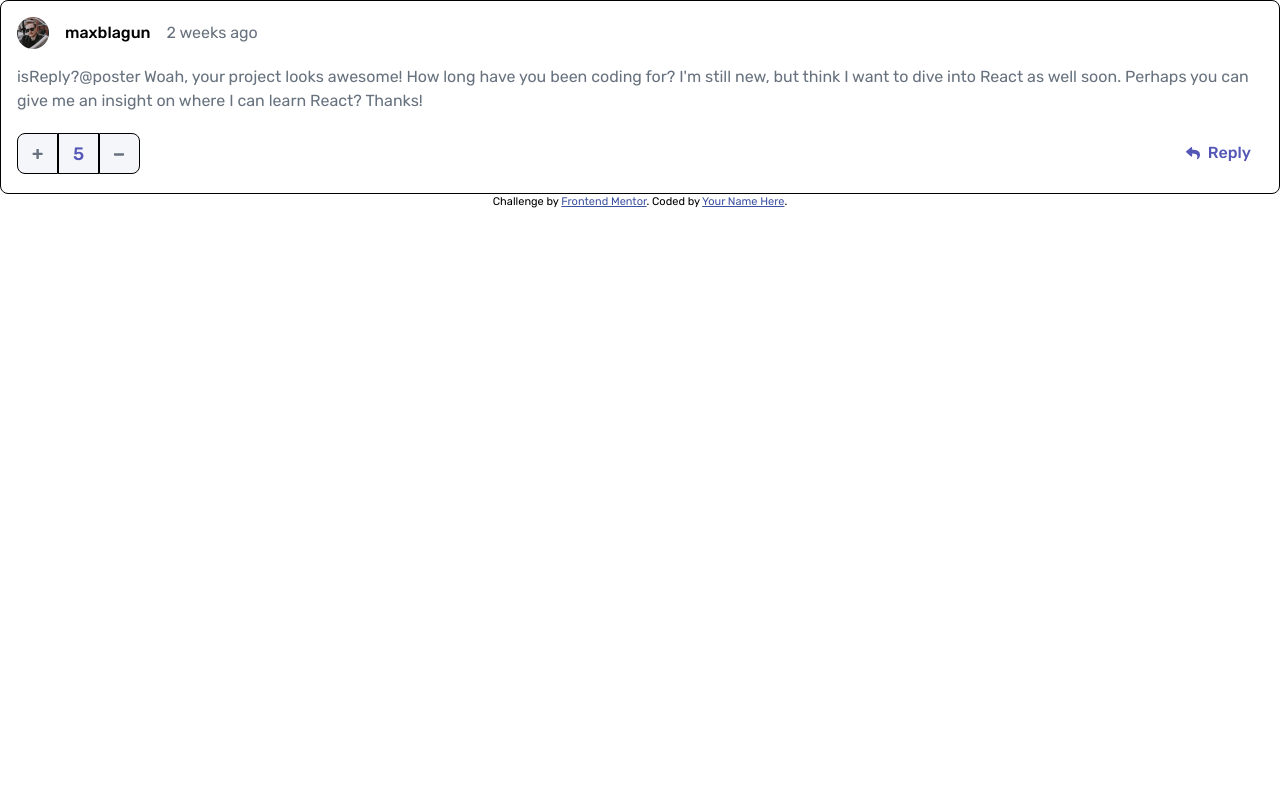
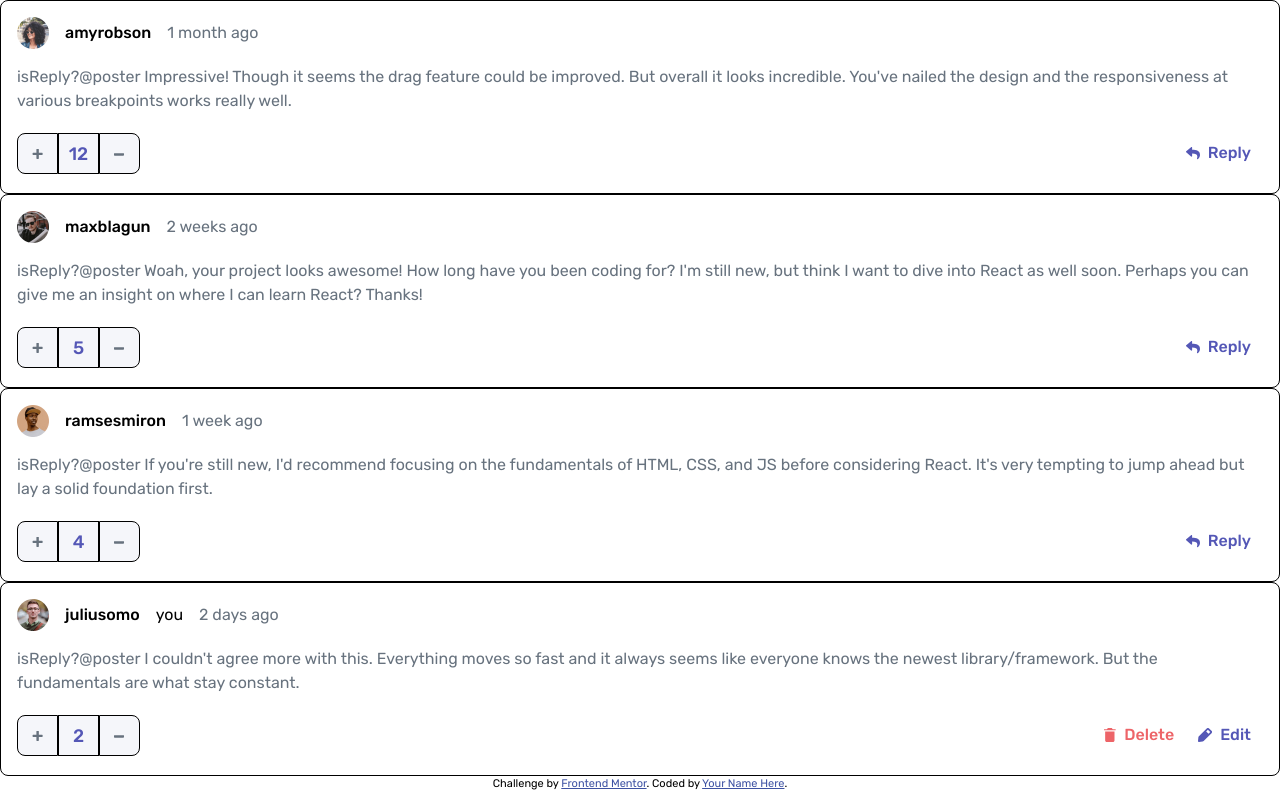
Before and after one commit to lawrence-yoon/interactive-comments-section, a React (Vite) app: page / in a window 1280 px wide. Built offline with nearby package versions, Linux system fonts and the light colour scheme.

Commit message:
add post area dynamic items map function

```diff
--- a/src/App.jsx
+++ b/src/App.jsx
@@ -1,6 +1,7 @@
 import { useState } from "react";
 import "./App.css";
 import Attribution from "./components/features/Attribution";
+import PostArea from "./components/features/PostArea";
 import Post from "./components/features/Post";
 import {
   ModalDeleteButton,
@@ -18,11 +19,11 @@ import {
 import data from "../data.json";
 
 function App() {
-  const [appData, setAppData] = useState(data);
-  console.log(appData);
+  console.log(data);
   return (
     <div className="App">
-      <Post {...appData} />
+      {/* <Post {...appData} /> */}
+      <PostArea {...data} />
       <Attribution />
       {/* <ModalDeleteButton />
       <ModalCancelButton />
--- a/src/components/features/Post/index.jsx
+++ b/src/components/features/Post/index.jsx
@@ -5,14 +5,14 @@ import {
   DeleteButton,
   UpvoteButton,
   DownvoteButton,
-} from "../../ui/Button";
+} from "/src/components/ui/Button";
 
-export default function Post({ currentUser, comments }) {
-  const example = comments[1];
-  const { id, content, createdAt, score, user, replies } = example;
+export default function Post({ currentUser, commentData }) {
+  const { id, content, createdAt, score, user, replies } = commentData;
   const { username, image } = user;
 
   return (
+    <>
       <div className="card-container">
         <div className="id-container">
           <img src={image.png} alt="" />
@@ -44,5 +44,10 @@ export default function Post({ currentUser, comments }) {
           <DownvoteButton />
         </div>
       </div>
+      {replies &&
+        replies.map((reply) => (
+          <Post commentData={reply} currentUser={currentUser} />
+        ))}
+    </>
   );
 }
--- a/src/components/features/Post/module.css
+++ b/src/components/features/Post/module.css
@@ -1,3 +1,8 @@
+.reply-container {
+  padding-left: 1rem;
+  border-left: 2px hsl(211, 10%, 45%) solid;
+}
+
 .card-container {
   /*this margin left will be used when nesting replies
 
--- a/src/components/features/PostArea/index.jsx
+++ b/src/components/features/PostArea/index.jsx
@@ -1,49 +1,14 @@
-/*import React from "react";
+import Post from "../Post";
 
-function Comment({ author, text, children }) {
+function PostArea({ currentUser, comments }) {
   return (
     <div>
-      <p>
-        <strong>{author}</strong>: {text}
-      </p>
-      {children && children.map((child) => <Comment {...child} key={child.id} />)}
+      {comments &&
+        comments.map((comment) => (
+          <Post commentData={comment} currentUser={currentUser} />
+        ))}
     </div>
   );
 }
 
-function CommentList({ comments }) {
-  return (
-    <div>
-      {comments.map((comment) => (
-        <Comment {...comment} key={comment.id} />
-      ))}
-    </div>
-  );
-}
-
-export default function App() {
-  const comments = [
-    {
-      id: 1,
-      author: "Alice",
-      text: "This is a comment",
-      children: [
-        {
-          id: 2,
-          author: "Bob",
-          text: "This is a reply",
-          children: [
-            {
-              id: 3,
-              author: "Charlie",
-              text: "This is a nested reply",
-            },
-          ],
-        },
-      ],
-    },
-  ];
-
-  return <CommentList comments={comments} />;
-}
- */
+export default PostArea;
```
Lines whose indentation alone changed are shown as unchanged.
